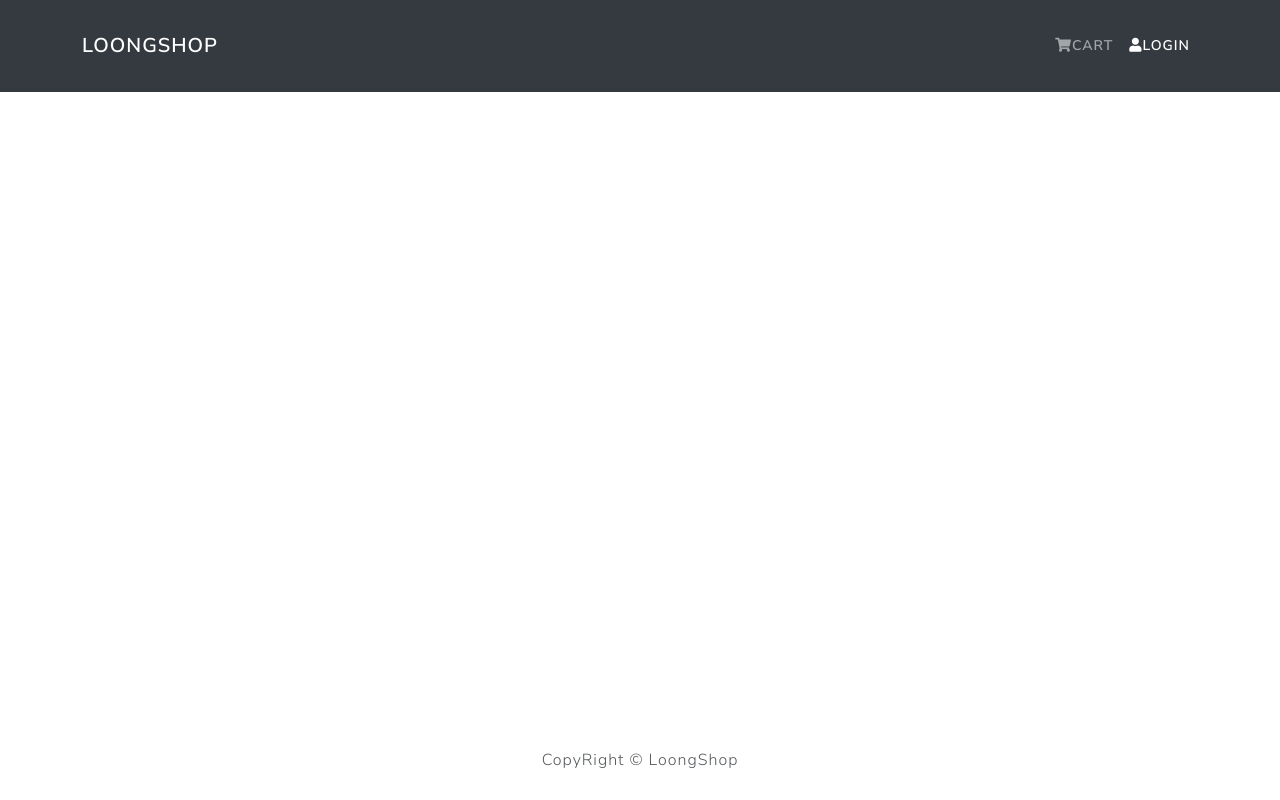
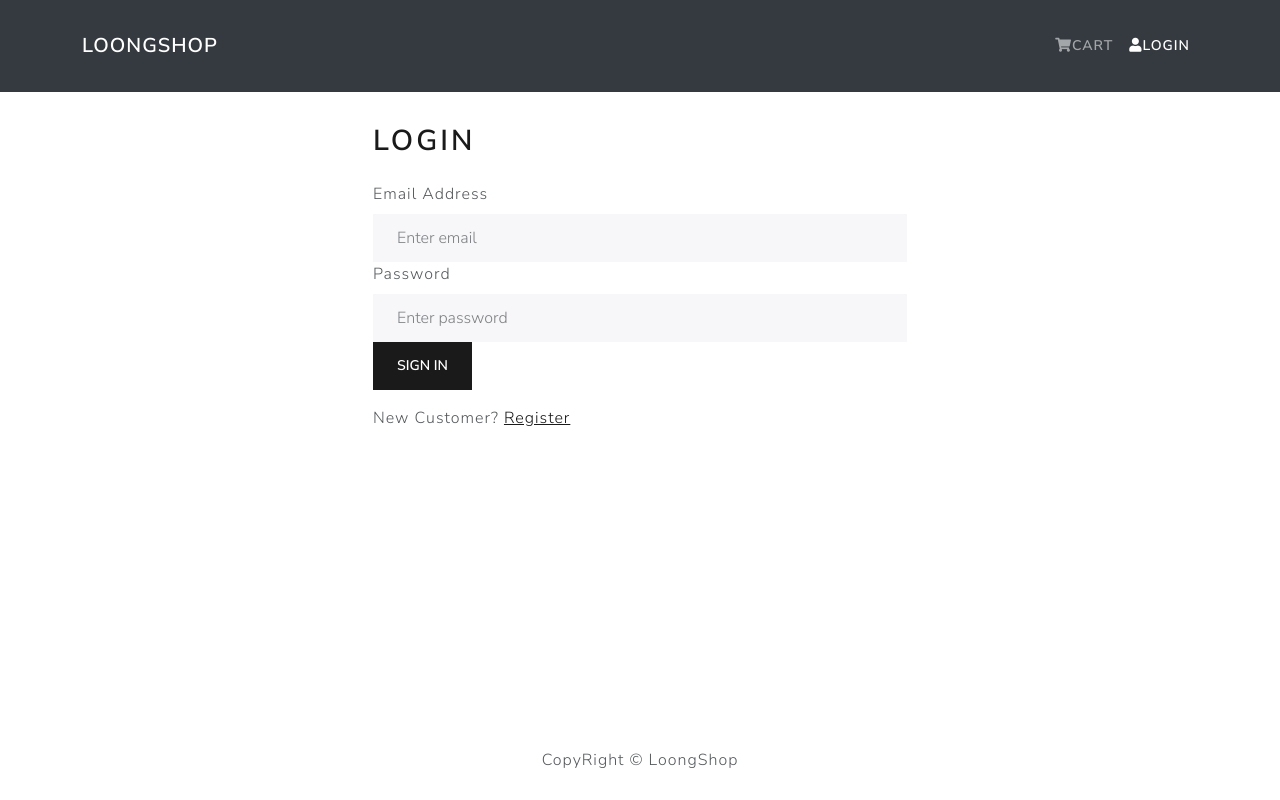
Before and after one commit to GuillaumeYue/lasalle-college, a React (Create React App) app in the folder frontend/: page /login in a window 1280 px wide. Built offline with nearby package versions, Linux system fonts and the light colour scheme.

Commit message:
user login

```diff
--- a/frontend/src/App.js
+++ b/frontend/src/App.js
@@ -5,6 +5,7 @@
 import HomeScreen from './screens/HomeScreen';
 import ProductScreen from './screens/ProductScreen';
 import CartScreen from './screens/CartScreen';
+import LoginScreen from './screens/LoginScreen';
 
 function App() {
   return (
@@ -13,9 +14,11 @@
       <main className="py-3">
         <Container>
           <Routes>
-            <Route path='/' element={<HomeScreen />} exact />
+            <Route path='login' element={<LoginScreen/>} />
             <Route path='/products/:id' element={<ProductScreen />} />
             <Route path='/cart/:id?' element={<CartScreen />} />
+            <Route path='/' element={<HomeScreen />} exact />
+
           </Routes>
         </Container>
       </main>
--- a/frontend/src/actions/userActions.js
+++ b/frontend/src/actions/userActions.js
@@ -1,7 +1,9 @@
-import { USER_LOGIN_REQUEST } from '../constants/userConstants.js'
 import axios from 'axios'
+import { USER_LOGIN_REQUEST, USER_LOGOUT } from '../constants/userConstants.js'
 import { USER_LOGIN_SUCCESS } from '../constants/userConstants.js'
 import { USER_LOGIN_FAIL } from '../constants/userConstants.js'
+//import { USER_LOGOUT } from '../constants/userConstants.js'
+
 //用户登录Action
 export const login = (email, password) => async (dispatch) => {
     try{
@@ -26,3 +28,9 @@
          })
     }
 }
+
+//用户登出Action
+export const logout = () => (dispatch) => {
+    localStorage.removeItem('userInfo')
+    dispatch({type: USER_LOGOUT})
+}
--- /dev/null
+++ b/frontend/src/components/FormContainer.js
@@ -0,0 +1,17 @@
+import React from 'react'
+import { Container, Row, Col } from 'react-bootstrap'
+
+//表单容器组件
+const FormContainer = ({children}) => {
+  return (
+    <Container>
+      <Row className='justify-content-md-center'>
+        <Col xs={12} md={6}>
+          {children}
+        </Col>
+      </Row>
+    </Container>
+  )
+}
+
+export default FormContainer
--- a/frontend/src/components/Header.js
+++ b/frontend/src/components/Header.js
@@ -1,8 +1,19 @@
 import React from "react";
+import { useDispatch, useSelector } from "react-redux";
 import { LinkContainer } from "react-router-bootstrap";
-import { Navbar, Nav, Container } from "react-bootstrap";
+import { Navbar, Nav, Container, NavDropdown } from "react-bootstrap";
+import { logout } from "../actions/userActions";
 
 const Header = () => {
+  const dispatch  = useDispatch()
+  const userLogin = useSelector((state) => state.userLogin)
+  const {userInfo} = userLogin
+
+  //退出函数
+  const logoutHandler = () =>{
+    dispatch(logout());
+  }
+
   return (
     <header>
       <Navbar bg="dark" variant="dark" expand="lg" collapseOnSelect>
@@ -18,11 +29,19 @@
                   <i className="fas fa-shopping-cart"></i>Cart
                 </Nav.Link>
               </LinkContainer>
-              <LinkContainer to='/login'>
+              {userInfo ? (
+                <NavDropdown title={userInfo.name}
+                  id='username'>
+                    <LinkContainer to='/profile'>
+                        <NavDropdown.Item>Profile</NavDropdown.Item>
+                    </LinkContainer>
+                        <NavDropdown.Item onClick={logoutHandler}>Logout</NavDropdown.Item>
+                </NavDropdown>) : (
+                    <LinkContainer to='/login'>
                 <Nav.Link>
                   <i className="fas fa-user"></i>Login
                 </Nav.Link>
-              </LinkContainer>
+              </LinkContainer>)}
 
             </Nav>
           </Navbar.Collapse>
--- /dev/null
+++ b/frontend/src/screens/LoginScreen.js
@@ -0,0 +1,72 @@
+import React, { useState, useEffect } from 'react';
+import { Link, useLocation, useNavigate } from 'react-router-dom';
+import { Form, Button, Row, Col } from 'react-bootstrap';
+import { useDispatch, useSelector } from 'react-redux';
+import Message from '../components/Message';
+import Loader from '../components/Loader';
+import { login } from '../actions/userActions';
+import FormContainer from '../components/FormContainer';
+
+const LoginScreen = () => {
+    const [email, setEmail] = useState('');
+    const [password, setPassword] = useState('');
+    const location = useLocation();
+    const navigate = useNavigate();
+    const dispatch = useDispatch();
+
+    const userLogin = useSelector(state => state.userLogin);
+    const { loading, error, userInfo } = userLogin;
+    const redirect = location.search ? location.search.split('=')[1] : '/';
+
+    useEffect(() => {
+        if (userInfo) {
+            navigate(redirect);
+        }
+    }, [navigate, userInfo, redirect]);
+
+    const submitHandler = (e) => {
+        e.preventDefault();
+        dispatch(login(email, password));
+    };
+
+    return (
+        <FormContainer>
+            <h1>Login</h1>
+            {error && <Message variant='danger'>{error}</Message>}
+            {loading && <Loader />}
+            <Form onSubmit={submitHandler}>
+                <Form.Group controlId='email'>
+                    <Form.Label>Email Address</Form.Label>
+                    <Form.Control
+                        type='email'
+                        placeholder='Enter email'
+                        value={email}
+                        onChange={e => setEmail(e.target.value)}
+                    ></Form.Control>
+                </Form.Group>
+                <Form.Group controlId='password'>
+                    <Form.Label>Password</Form.Label>
+                    <Form.Control
+                        type='password'
+                        placeholder='Enter password'
+                        value={password}
+                        onChange={e => setPassword(e.target.value)}
+                        ></Form.Control>
+                </Form.Group>
+                <Button type='submit' variant='primary'>
+                    Sign In
+                </Button>
+            </Form>
+            <Row className='py-3'>
+                <Col>
+                    New Customer?{' '}
+                    <Link to={redirect ? `/register?redirect=${redirect}` : '/register'}>
+                        Register
+                    </Link>
+                </Col>
+            </Row>
+        </FormContainer>
+    );
+}
+
+export default LoginScreen;
```
